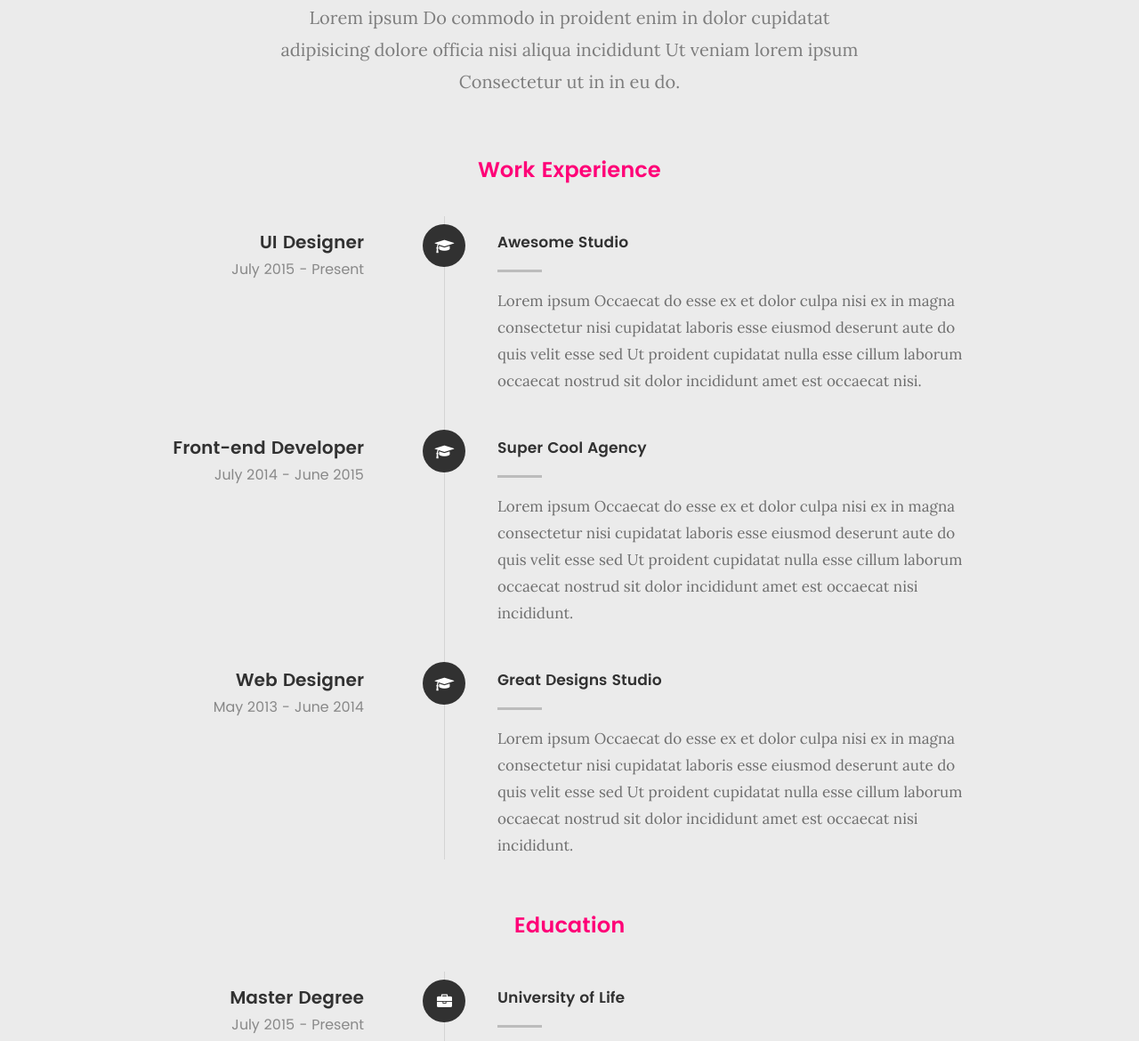
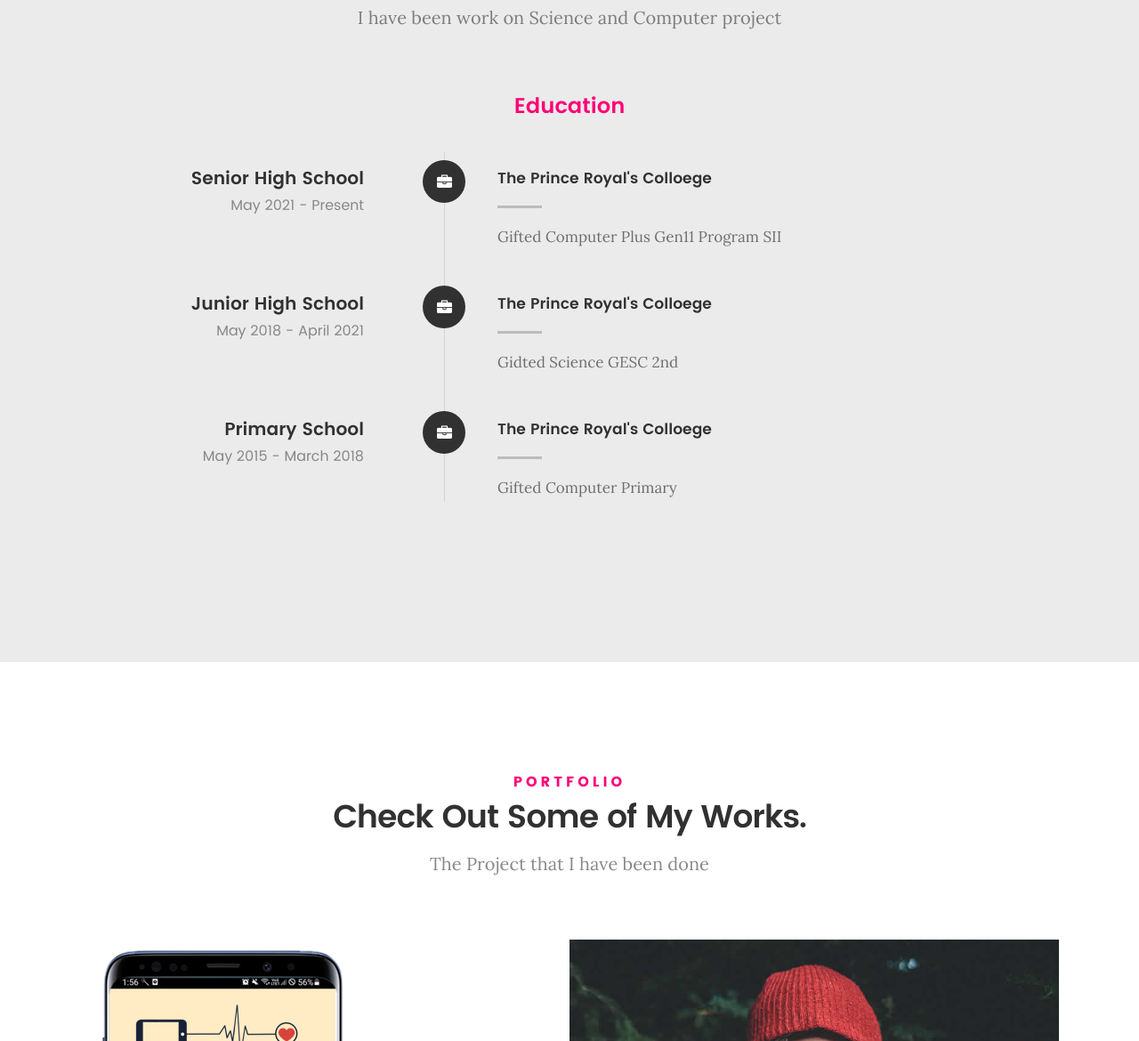
Before and after one commit to adobemosz/MosPortfolio, a plain HTML site: page index.html in a window 1280 px wide. Shown: the part 2221-3391 px from the top of the page at 89% size. Drawn offline with Linux system fonts and the light colour scheme; files whose address does not match are found by name.

Commit message:
Update index.html

```diff
--- a/index.html
+++ b/index.html
@@ -208,82 +208,10 @@
    			<h5>Resume</h5>
    			<h1>More of my credentials.</h1>
 
-   			<p class="lead">Lorem ipsum Do commodo in proident enim in dolor cupidatat adipisicing dolore officia nisi aliqua incididunt Ut veniam lorem ipsum Consectetur ut in in eu do.</p>
+   			<p class="lead">I have been work on Science and Computer project 	</p>
 
    		</div>
    	</div> <!-- /section-intro-->
-
-   	<div class="row resume-timeline">
-
-   		<div class="col-twelve resume-header">
-
-   			<h2>Work Experience</h2>
-
-   		</div> <!-- /resume-header -->
-
-   		<div class="col-twelve">
-
-   			<div class="timeline-wrap">
-
-   				<div class="timeline-block">
-
-	   				<div class="timeline-ico">
-	   					<i class="fa fa-graduation-cap"></i>
-	   				</div>
-
-	   				<div class="timeline-header">
-	   					<h3>UI Designer</h3>
-	   					<p>July 2015 - Present</p>
-	   				</div>
-
-	   				<div class="timeline-content">
-	   					<h4>Awesome Studio</h4>
-	   					<p>Lorem ipsum Occaecat do esse ex et dolor culpa nisi ex in magna consectetur nisi cupidatat laboris esse eiusmod deserunt aute do quis velit esse sed Ut proident cupidatat nulla esse cillum laborum occaecat nostrud sit dolor incididunt amet est occaecat nisi.</p>
-	   				</div>
-
-	   			</div> <!-- /timeline-block -->
-
-	   			<div class="timeline-block">
-
-	   				<div class="timeline-ico">
-	   					<i class="fa fa-graduation-cap"></i>
-	   				</div>
-
-	   				<div class="timeline-header">
-	   					<h3>Front-end Developer</h3>
-	   					<p>July 2014 - June 2015</p>
-	   				</div>
-
-	   				<div class="timeline-content">
-	   					<h4>Super Cool Agency</h4>
-	   					<p>Lorem ipsum Occaecat do esse ex et dolor culpa nisi ex in magna consectetur nisi cupidatat laboris esse eiusmod deserunt aute do quis velit esse sed Ut proident cupidatat nulla esse cillum laborum occaecat nostrud sit dolor incididunt amet est occaecat nisi incididunt.</p>
-	   				</div>
-
-	   			</div> <!-- /timeline-block -->
-
-	   			<div class="timeline-block">
-
-	   				<div class="timeline-ico">
-	   					<i class="fa fa-graduation-cap"></i>
-	   				</div>
-
-	   				<div class="timeline-header">
-	   					<h3>Web Designer</h3>
-	   					<p>May 2013 - June 2014</p>
-	   				</div>
-
-	   				<div class="timeline-content">
-	   					<h4>Great Designs Studio</h4>
-	   					<p>Lorem ipsum Occaecat do esse ex et dolor culpa nisi ex in magna consectetur nisi cupidatat laboris esse eiusmod deserunt aute do quis velit esse sed Ut proident cupidatat nulla esse cillum laborum occaecat nostrud sit dolor incididunt amet est occaecat nisi incididunt.</p>
-	   				</div>
-
-	   			</div> <!-- /timeline-block -->
-
-   			</div> <!-- /timeline-wrap -->
-
-   		</div> <!-- /col-twelve -->
-
-   	</div> <!-- /resume-timeline -->
 
    	<div class="row resume-timeline">
 
@@ -304,13 +232,13 @@
 	   				</div>
 
 	   				<div class="timeline-header">
-	   					<h3>Master Degree</h3>
-	   					<p>July 2015 - Present</p>
+	   					<h3>Senior High School</h3>
+	   					<p>May 2021 - Present</p>
 	   				</div>
 
 	   				<div class="timeline-content">
-	   					<h4>University of Life</h4>
-	   					<p>Lorem ipsum Occaecat do esse ex et dolor culpa nisi ex in magna consectetur nisi cupidatat laboris esse eiusmod deserunt aute do quis velit esse sed Ut proident cupidatat nulla esse cillum laborum occaecat nostrud sit dolor incididunt amet est occaecat nisi.</p>
+	   					<h4>The Prince Royal's Colloege</h4>
+	   					<p>Gifted Computer Plus Gen11 Program SII</p>
 	   				</div>
 
 	   			</div> <!-- /timeline-block -->
@@ -322,13 +250,13 @@
 	   				</div>
 
 	   				<div class="timeline-header">
-	   					<h3>Bachelor Degree</h3>
-	   					<p>July 2014 - June 2015</p>
+	   					<h3>Junior High School</h3>
+	   					<p>May 2018 - April 2021</p>
 	   				</div>
 
 	   				<div class="timeline-content">
-	   					<h4>State Design University</h4>
-	   					<p>Lorem ipsum Occaecat do esse ex et dolor culpa nisi ex in magna consectetur nisi cupidatat laboris esse eiusmod deserunt aute do quis velit esse sed Ut proident cupidatat nulla esse cillum laborum occaecat nostrud sit dolor incididunt amet est occaecat nisi incididunt.</p>
+	   					<h4>The Prince Royal's Colloege</h4>
+	   					<p>Gidted Science GESC 2nd </p>
 	   				</div>
 
 	   			</div> <!-- /timeline-block -->
@@ -340,13 +268,13 @@
 	   				</div>
 
 	   				<div class="timeline-header">
-	   					<h3>Bachelor Degree</h3>
-	   					<p>May 2013 - June 2014</p>
+	   					<h3>Primary School</h3>
+	   					<p>May 2015 - March 2018</p>
 	   				</div>
 
 	   				<div class="timeline-content">
-	   					<h4>Design College</h4>
-	   					<p>Lorem ipsum Occaecat do esse ex et dolor culpa nisi ex in magna consectetur nisi cupidatat laboris esse eiusmod deserunt aute do quis velit esse sed Ut proident cupidatat nulla esse cillum laborum occaecat nostrud sit dolor incididunt amet est occaecat nisi incididunt.</p>
+	   					<h4>The Prince Royal's Colloege</h4>
+	   					<p>Gifted Computer Primary</p>
 	   				</div>
 
 	   			</div> <!-- /timeline-block -->
@@ -370,7 +298,7 @@
    			<h5>Portfolio</h5>
    			<h1>Check Out Some of My Works.</h1>
 
-   			<p class="lead">Lorem ipsum Do commodo in proident enim in dolor cupidatat adipisicing dolore officia nisi aliqua incididunt Ut veniam lorem ipsum Consectetur ut in in eu do.</p>
+   			<p class="lead">The Project that I have been done</p>
 
    		</div>
    	</div> <!-- /section-intro-->
@@ -382,15 +310,15 @@
    			<!-- portfolio-wrapper -->
 	         <div id="folio-wrapper" class="block-1-2 block-mob-full stack">
 
-	         	<div class="bgrid folio-item">
-	               <div class="item-wrap">
-	               	<img src="images/portfolio/liberty.jpg" alt="Liberty">
+					<div class="bgrid folio-item">
+					<div class="item-wrap">
+	               	<img src="images/portfolio/CS-M.png" alt="Liberty">
 	                  <a href="#modal-01" class="overlay">
 	                     <div class="folio-item-table">
 	                     	<div class="folio-item-cell">
-		     					       <h3 class="folio-title">Liberty</h3>
+		     					       <h3 class="folio-title">CS-M</h3>
 		     					    	 <span class="folio-types">
-		     					       	  Graphic Design
+		     					       	  NSC 2022
 		     					       </span>
 		     					   </div>
 	                     </div>
@@ -404,9 +332,9 @@
 	               	<a href="#modal-02" class="overlay">
 	                     <div class="folio-item-table">
 	                     	<div class="folio-item-cell">
-	                     		<h3 class="folio-title">Shutterbug</h3>
+	                     		<h3 class="folio-title">Hey! Shake it Breed</h3>
 		     					    	<span class="folio-types">
-		     					       	  Web Design
+		     					       	  NSC 2019
 		     					      </span>
 		     					   </div>
 	                     </div>
```
